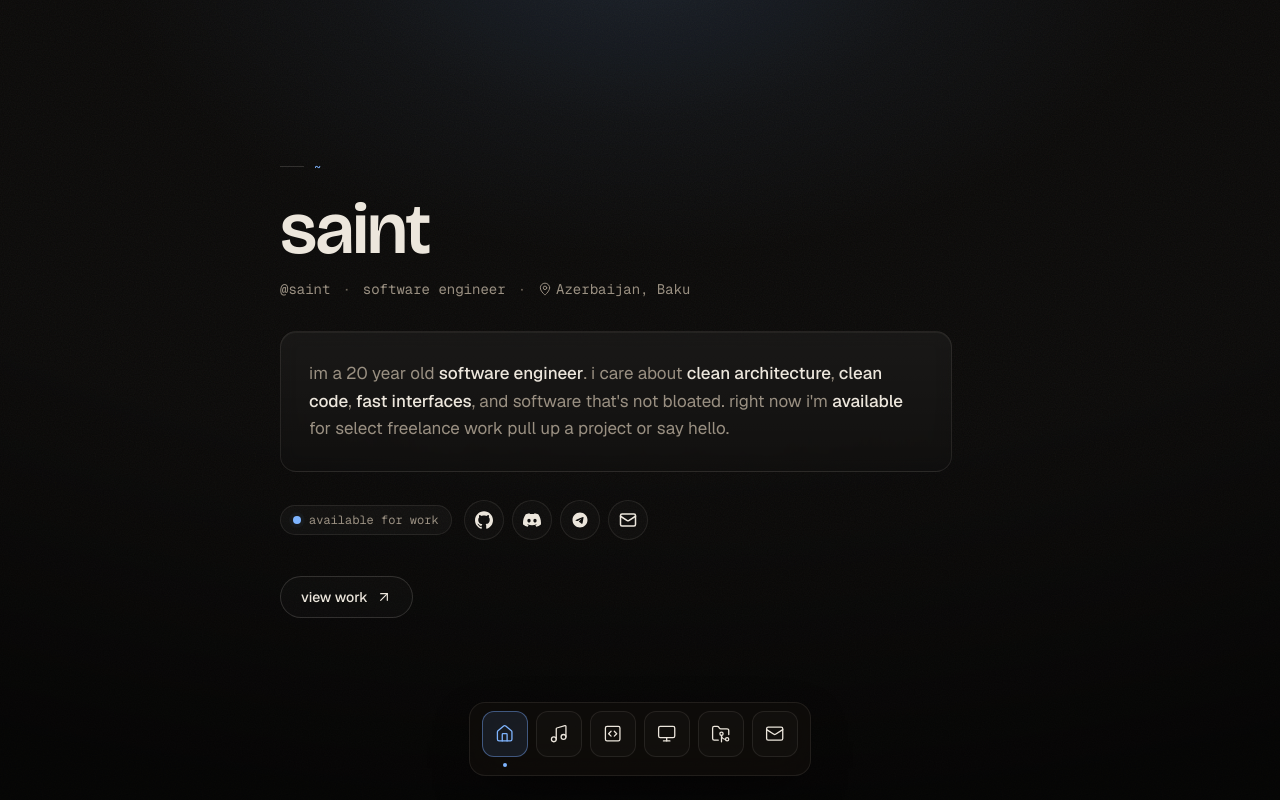
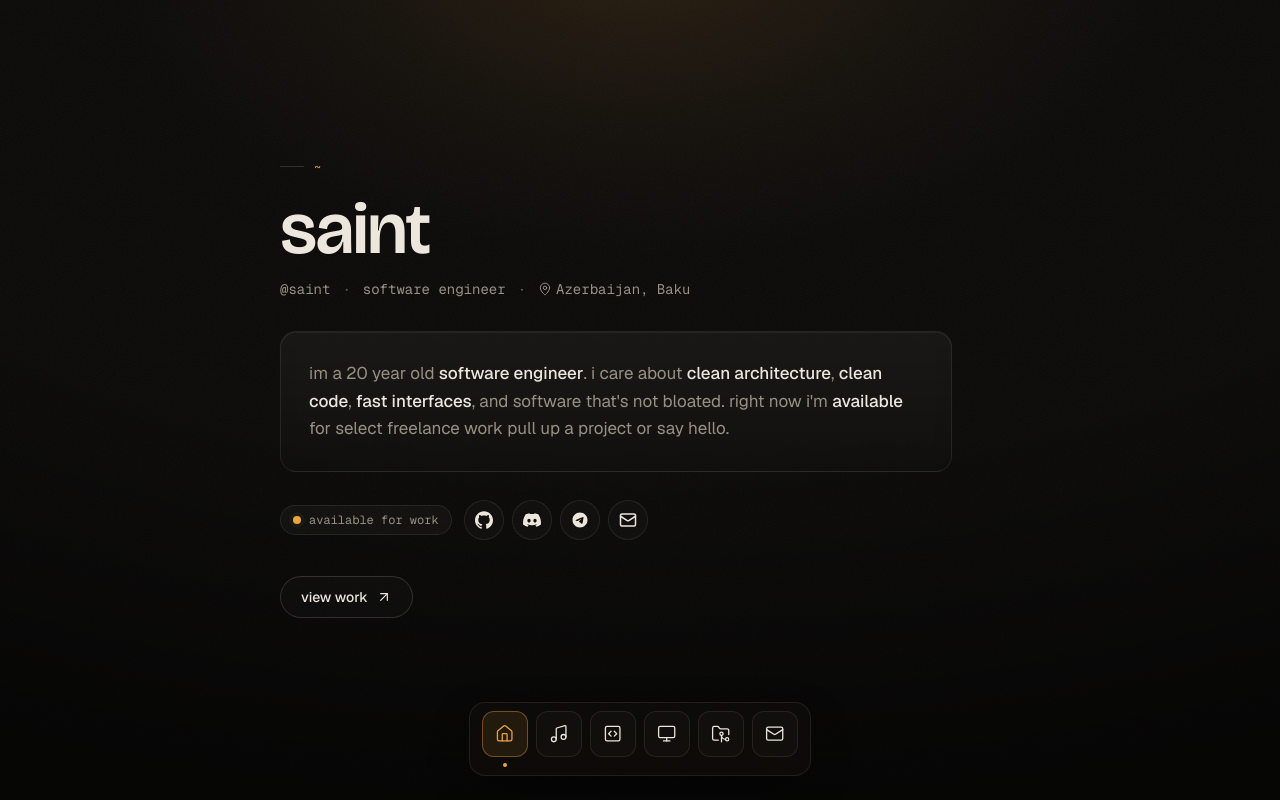
Before and after one commit to yvesdeniz/portofolio, a Next.js app: page / in a window 1280 px wide. Built offline with nearby package versions, Linux system fonts and the light colour scheme; no server answers.

Commit message:
fix: amber color on raw globals.css

```diff
--- a/src/app/globals.css
+++ b/src/app/globals.css
@@ -14,7 +14,7 @@
   /* lines + accent */
   --color-line: rgba(236, 230, 220, 0.09); /* hairline borders */
   --color-line-strong: rgba(236, 230, 220, 0.16);
-  --accent-raw: #6c98e0; /* raw input — signature amber (phosphor) */
+  --accent-raw: #f6a93b; /* raw input — signature amber (phosphor) */
   --color-accent: oklch(from var(--accent-raw) 0.77 0.14 h); /* hue from raw, brand L/C pinned */
   --color-accent-soft: oklch(from var(--color-accent) calc(l + 0.12) calc(c * 0.85) h); /* lighter, for glows */
   --color-accent-ink: oklch(from var(--color-accent) 0.2 calc(c * 0.3) h); /* dark text on accent fills */
```
